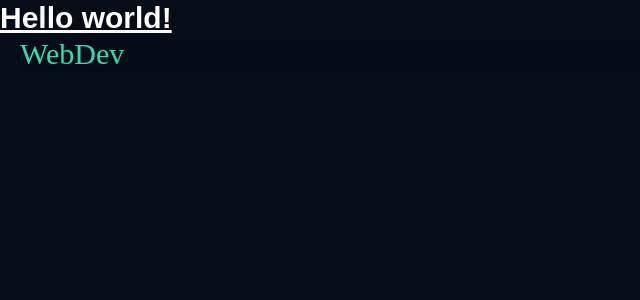
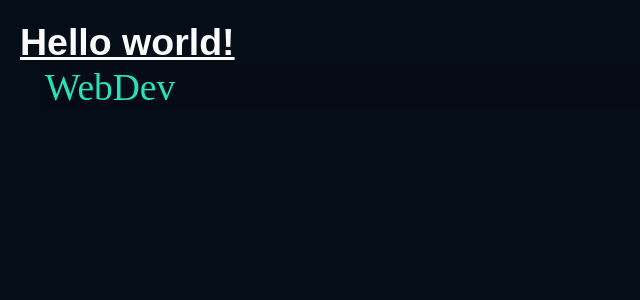
Before and after one commit to WebDev-Development/WebDev-App, a Next.js app: page / in a window 1280 px wide. Shown: the top 300 px of the page, without its empty margins (0-640 px from the left). Built offline with nearby package versions, Linux system fonts and the light colour scheme.

Commit message:
global styles by defect for all project

```diff
--- a/styles/globals.css
+++ b/styles/globals.css
@@ -4,6 +4,7 @@
 
 @layer base {
     html {
-        @apply bg-black text-white font-sans;
+        @apply bg-black text-white text-xl font-sans;
+        @apply p-4;
     }
 }
```
